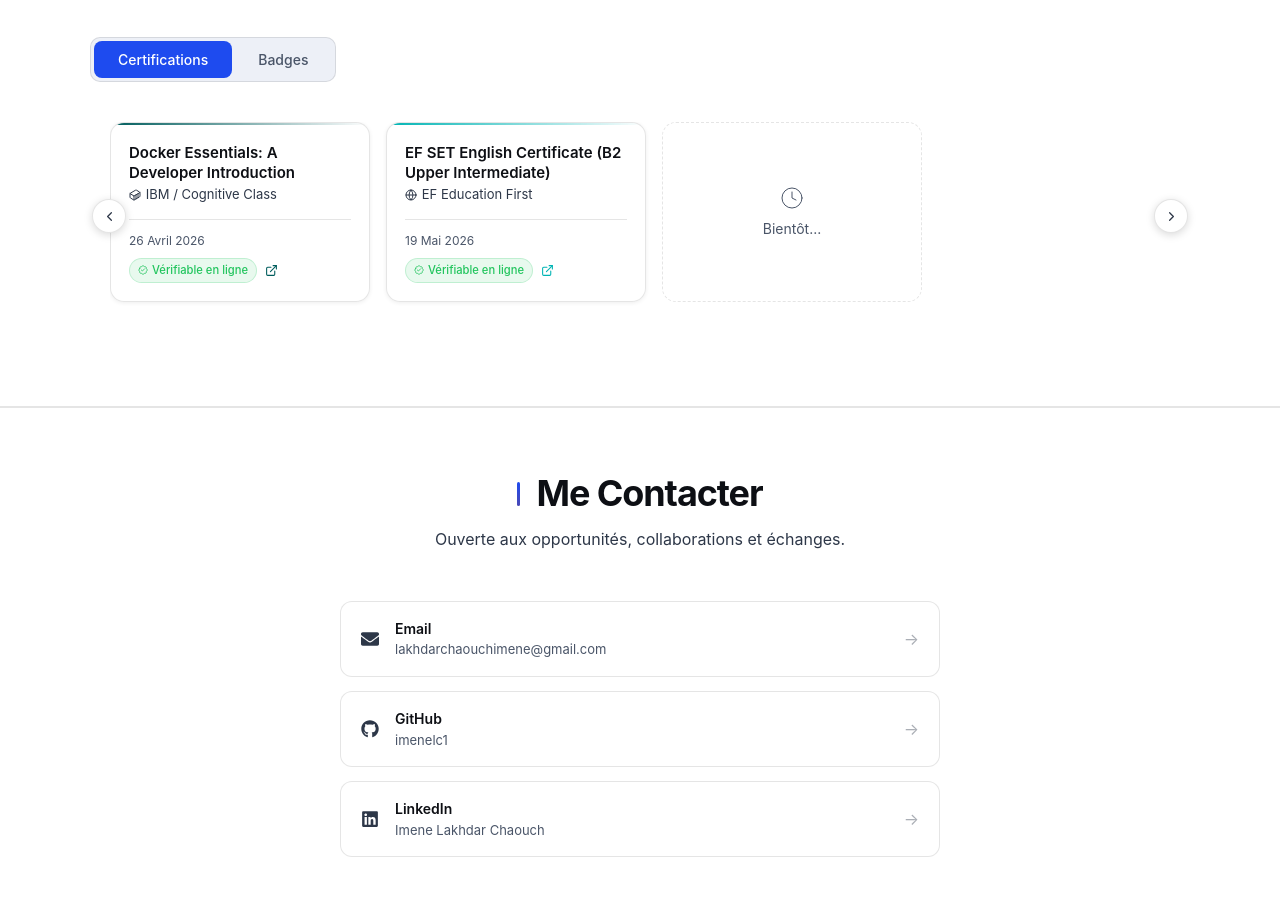
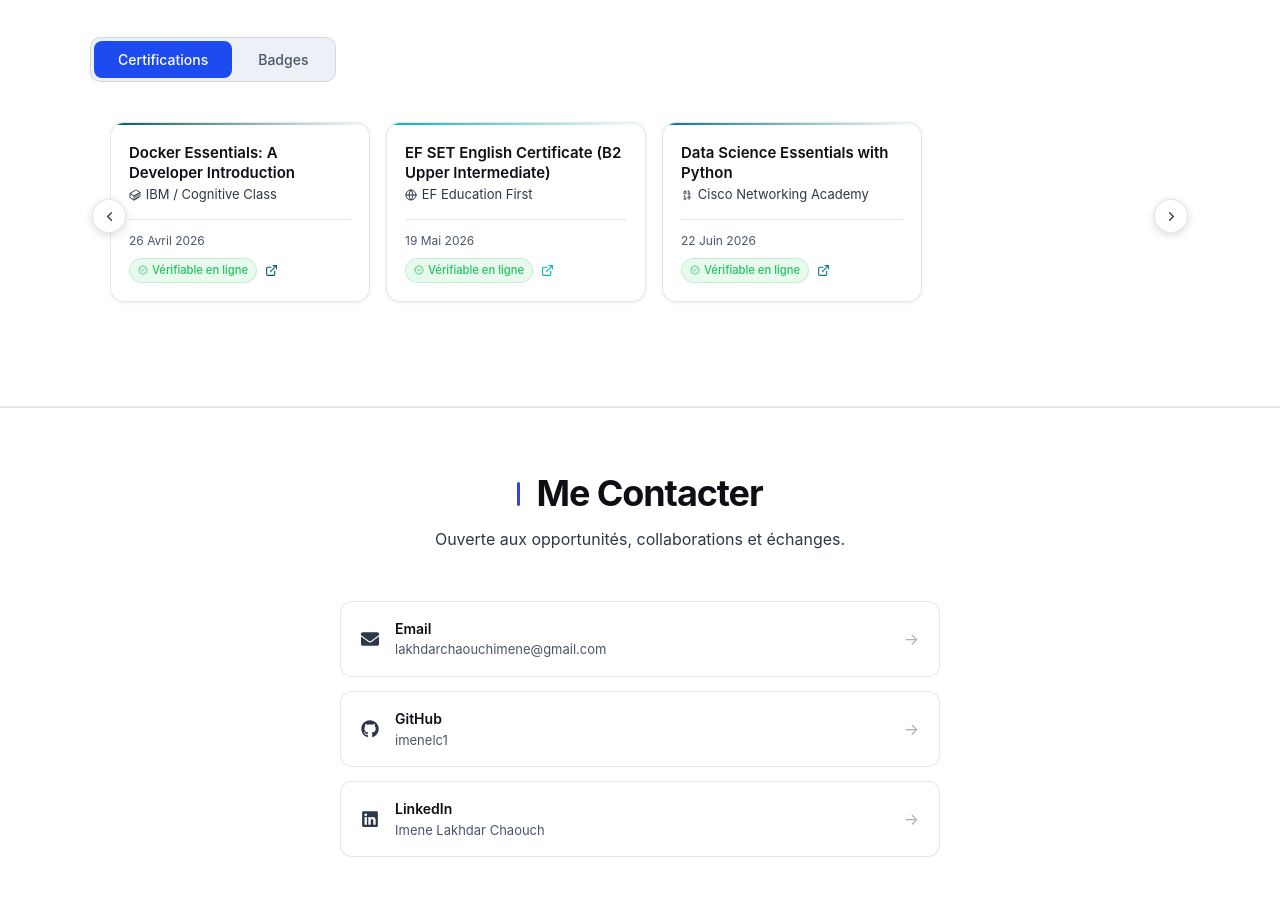
Before and after one commit to imenelc1/Portfolio, a React (Vite) app: page / in a window 1280 px wide. Shown: the part 4420-5339 px from the top of the page. Built offline with nearby package versions, Linux system fonts and the light colour scheme.

Commit message:
add certification

```diff
--- a/src/data/Certifications.js
+++ b/src/data/Certifications.js
@@ -83,4 +83,16 @@
     verified: true,
     inProgress: false,
   },
+  {
+    id: 'cisco-data-science-essentials',
+    type: 'certification',
+    title: 'Data Science Essentials with Python',
+    issuer: 'Cisco Networking Academy',
+    issuerIcon: 'Binary',
+    date: { fr: '22 Juin 2026', en: 'June 22, 2026' },
+    badgeUrl: '/datascience_certification.pdf',
+   color: '#007A87',
+    verified: true,
+    inProgress: false,
+  },
 ]
```
Also changed, not shown: 1 other file (tests, documents, lock files or other folders).
